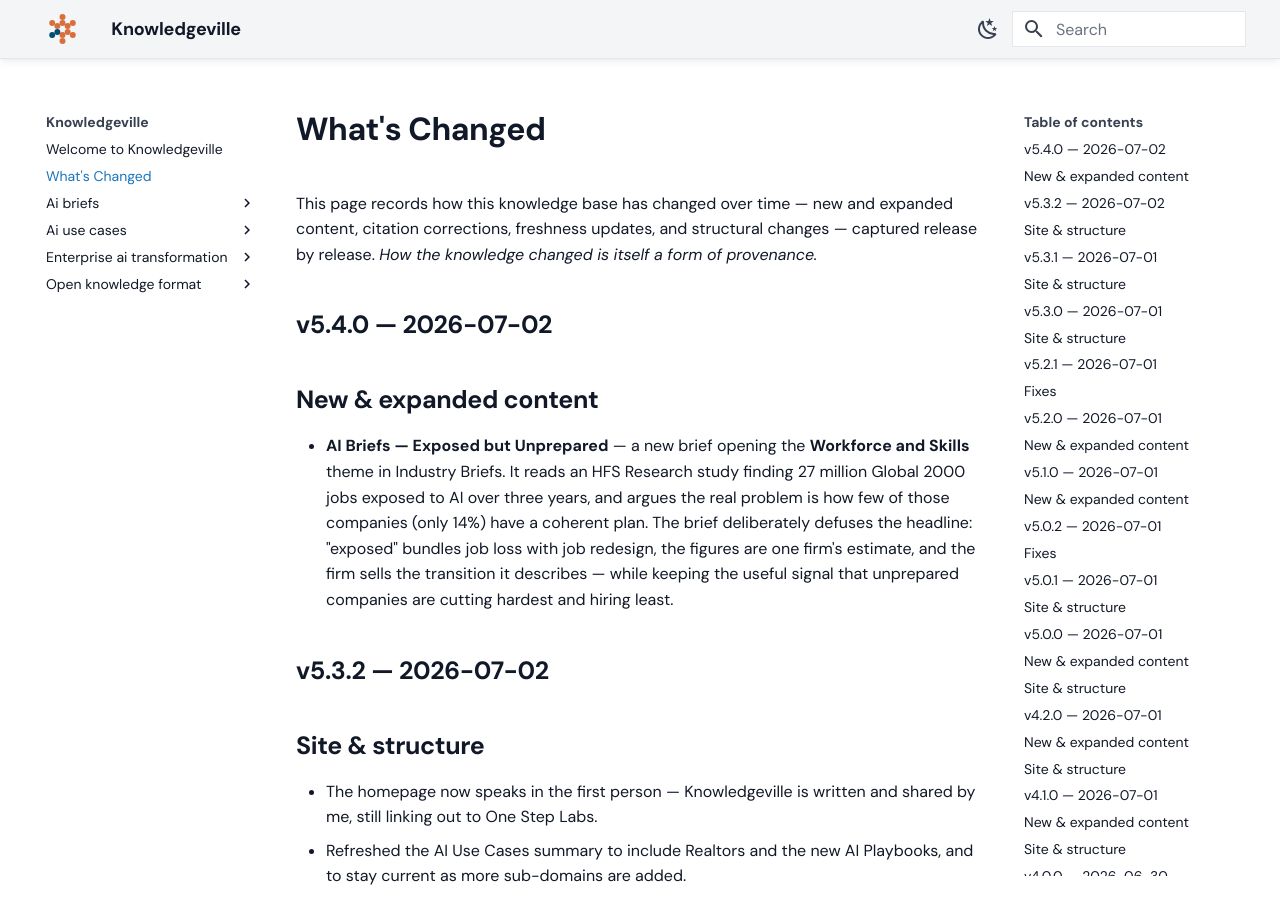
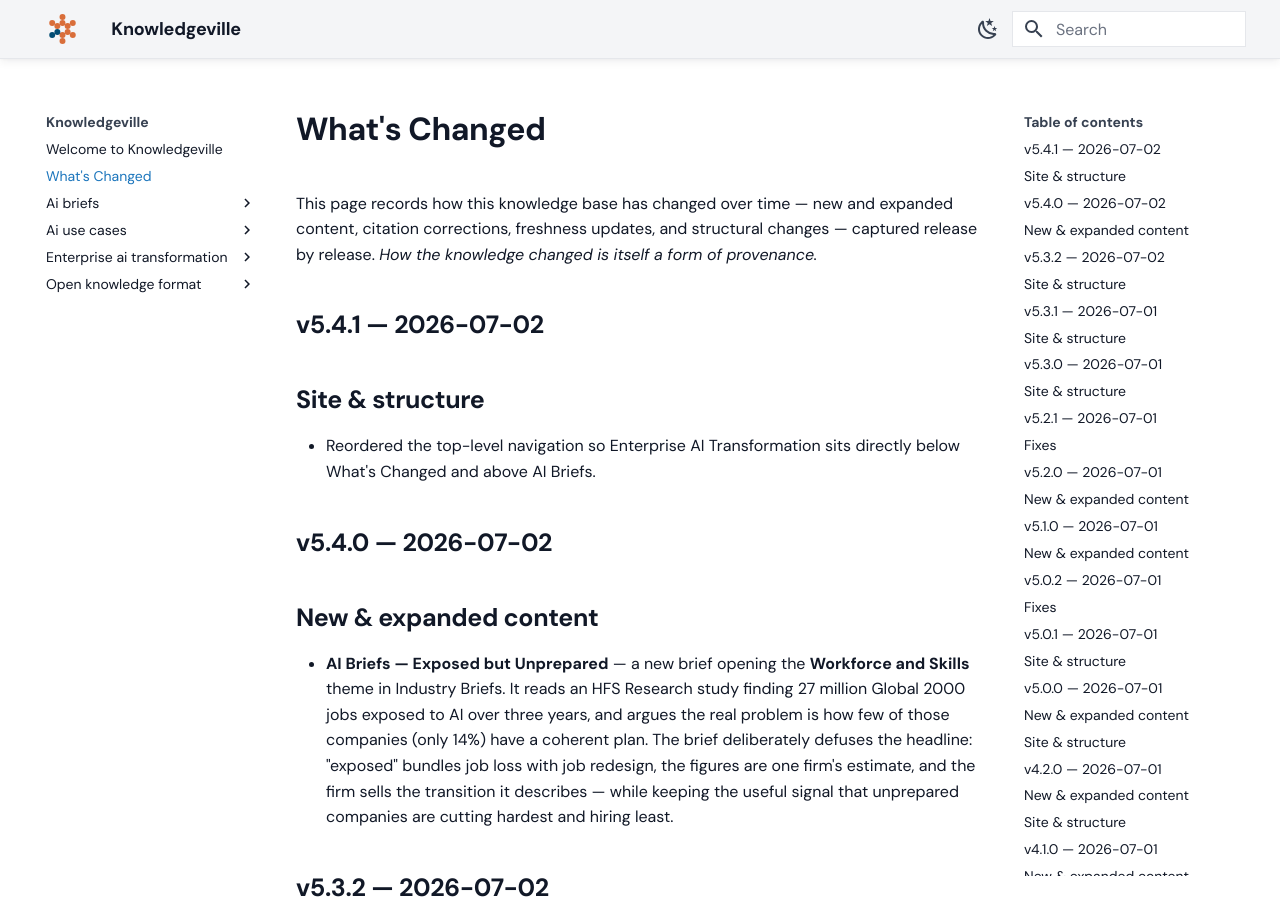
Before and after one commit to grandaha/knowledgeville, an MkDocs documentation site: the page built from published/changelog.md, in a window 1280 px wide and 900 px high. Built offline with MkDocs 1.6.1 and Material for MkDocs 9.7.7, drawn with Linux system fonts in a browser that asks for light colours; some web fonts are replaced.

Commit message:
Publish: sync content from workspace

```diff
--- a/published/changelog.md
+++ b/published/changelog.md
@@ -10,6 +10,12 @@ appendix: true
 <!-- generated from GitHub Releases by scripts/build_changelog.py — do not edit -->
 
 This page records how this knowledge base has changed over time — new and expanded content, citation corrections, freshness updates, and structural changes — captured release by release. *How the knowledge changed is itself a form of provenance.*
+
+## v5.4.1 — 2026-07-02
+
+## Site & structure
+
+- Reordered the top-level navigation so Enterprise AI Transformation sits directly below What's Changed and above AI Briefs.
 
 ## v5.4.0 — 2026-07-02
 
```
Also changed, not shown: 2 other files.
